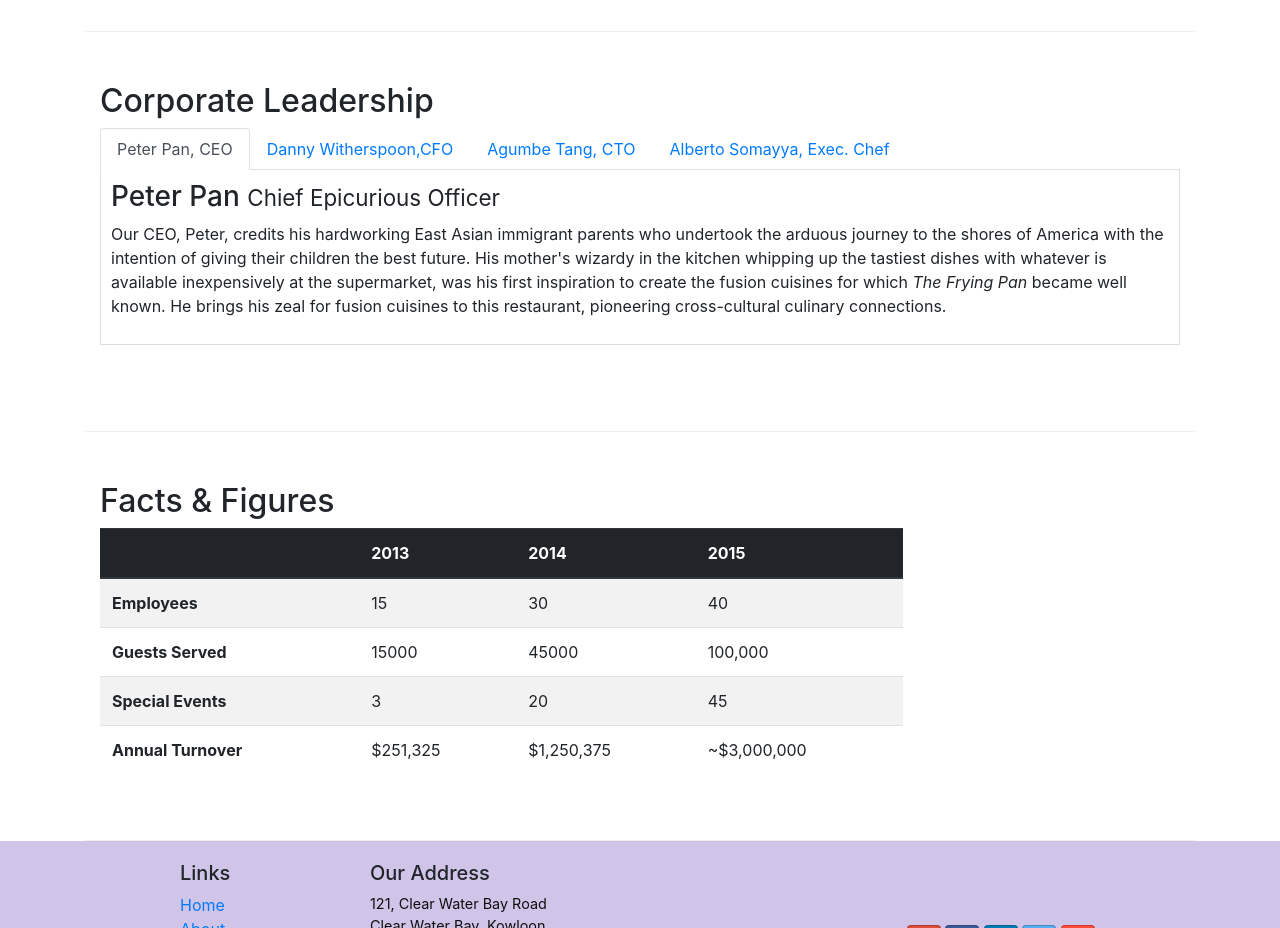
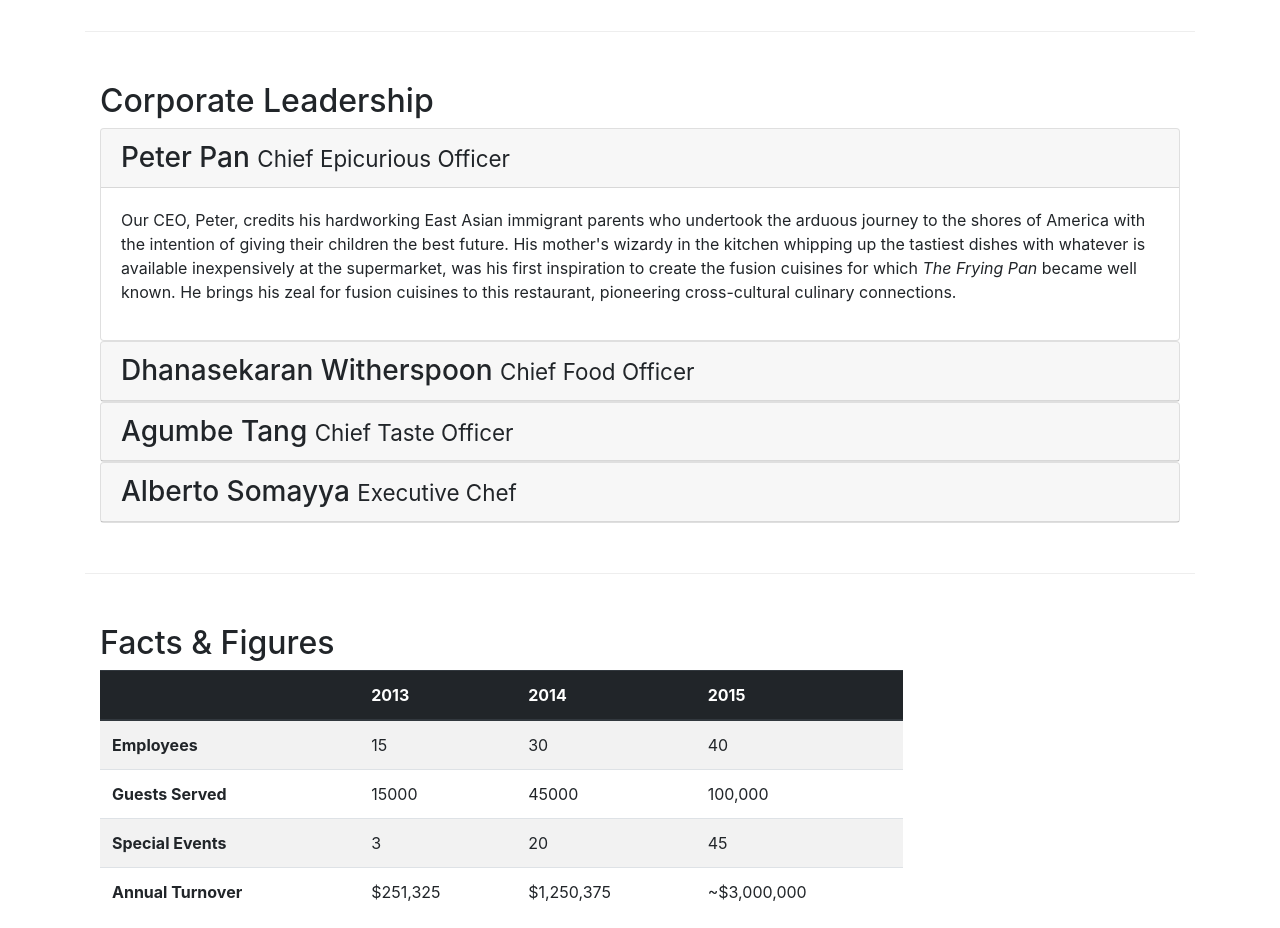
Before and after one commit to ThienTQ99/Fer-lab2, a website: page aboutus.html in a window 1280 px wide. Shown: the part 940-1868 px from the top of the page. Drawn offline with nearby package versions, Linux system fonts and the light colour scheme.

Commit message:
accordion

```diff
--- a/aboutus.html
+++ b/aboutus.html
@@ -107,37 +107,57 @@
         <div class="row row-content">
             <div class="col-12">
                 <h2>Corporate Leadership</h2>
-                <ul class="nav nav-tabs">
-                    <li class="nav-item">
-                        <a class="nav-link active" href="#peter" role="tab" data-toggle="tab">Peter Pan, CEO</a>
-                    </li>
-                    <li class="nav-item">
-                        <a class="nav-link" href="#danny" role="tab" data-toggle="tab">Danny Witherspoon,CFO</a>
-                    </li>
-                    <li class="nav-item">
-                        <a class="nav-link" href="#agumbe"role="tab" data-toggle="tab">Agumbe Tang, CTO</a>
-                    </li>
-                    <li class="nav-item">
-                      <a class="nav-link" href="#alberto"role="tab" data-toggle="tab">Alberto Somayya, Exec. Chef</a>
-                    </li>
 
-                </ul>
-                <div class="tab-content">
-                <div role="tabpanel" class="tab-pane fade show active" id="peter">
-                    <h3>Peter Pan <small>Chief Epicurious Officer</small></h3>
+                <div id="accordion">
+                <div  class="card" >
+                    <div class="card-header" role="tab" id="peterhead">
+                    <h3 class="mb-0">
+                        <a data-toggle="collapse" data-target="#peter">
+                        Peter Pan <small>Chief Epicurious Officer</small></a></h3>
+                    </div>
+                    <div class="collapse show" id="peter" data-parent="#accordion">
+                        <div class="card-body">
                     <p class=" d-none d-sm-block">Our CEO, Peter, credits his hardworking East Asian immigrant parents who undertook the arduous journey to the shores of America with the intention of giving their children the best future. His mother's wizardy in the kitchen whipping up the tastiest dishes with whatever is available inexpensively at the supermarket, was his first inspiration to create the fusion cuisines for which <em>The Frying Pan</em> became well known. He brings his zeal for fusion cuisines to this restaurant, pioneering cross-cultural culinary connections.</p>
+                        </div>
+                    </div>
                 </div>
-                <div role="tabpanel" class="tab-pane fade" id="danny">
-                    <h3>Dhanasekaran Witherspoon <small>Chief Food Officer</small></h3>
+
+                <div class="card">
+                    <div class="card-header" role="tab" id="dannyhead">
+                        <h3 class="mb-0">
+                            <a class="collapsed" data-toggle="collapse" data-target="#danny">Dhanasekaran Witherspoon <small>Chief Food Officer</small></a></h3>
+                    </div>
+                    <div class="collapse" id="danny" data-parent="#accordion">
+                        <div class="card-body">
                     <p class=" d-none d-sm-block">Our CFO, Danny, as he is affectionately referred to by his colleagues, comes from a long established family tradition in farming and produce. His experiences growing up on a farm in the Australian outback gave him great appreciation for varieties of food sources. As he puts it in his own words, <em>Everything that runs, wins, and everything that stays, pays!</em></p>
                 </div>
-                <div role="tabpanel" class="tab-pane fade" id="agumbe">
-                    <h3>Agumbe Tang <small>Chief Taste Officer</small></h3>
+            </div>
+            </div>
+
+                <div class="card">
+                    <div class="card-header" role="tab" id="agumbehead">
+                    <h3 class="mb-0"><a class="collapsed" data-toggle="collapse" data-target="#agumbe"> Agumbe Tang <small>Chief Taste Officer</small>
+                    </a>
+                </h3>
+                </div>
+                <div class="collapse" id="agumbe" data-parent="#accordion">
+                    <div class="card-body">
                     <p class=" d-none d-sm-block">Blessed with the most discerning gustatory sense, Agumbe, our CTO, personally ensures that every dish that we serve meets his exacting tastes. Our chefs dread the tongue lashing that ensues if their dish does not meet his exacting standards. He lives by his motto, <em>You click only if you survive my lick.</em></p>
+                    </div>
                 </div>
-                <div role="tabpanel" class="tab-pane fade" id="alberto">
-                    <h3>Alberto Somayya <small>Executive Chef</small></h3>
+                </div>
+
+                <div class="card">
+                    <div class="card-header" role="tab" id="albertohead">
+                    <h3 class="mb-0"><a class="collapsed" data-toggle="collapse" data-target="#alberto"> Alberto Somayya <small>Executive Chef</small>
+                    </a>
+                    </h3>
+                </div>
+                <div class="collapse" id="alberto" data-parent="#accordion">
+                    <div class="card-body">
                     <p class=" d-none d-sm-block">Award winning three-star Michelin chef with wide International experience having worked closely with whos-who in the culinary world, he specializes in creating mouthwatering Indo-Italian fusion experiences. He says, <em>Put together the cuisines from the two craziest cultures, and you get a winning hit! Amma Mia!</em></p>
+                </div>
+                </div>
                 </div>
             </div>
         </div>
```
